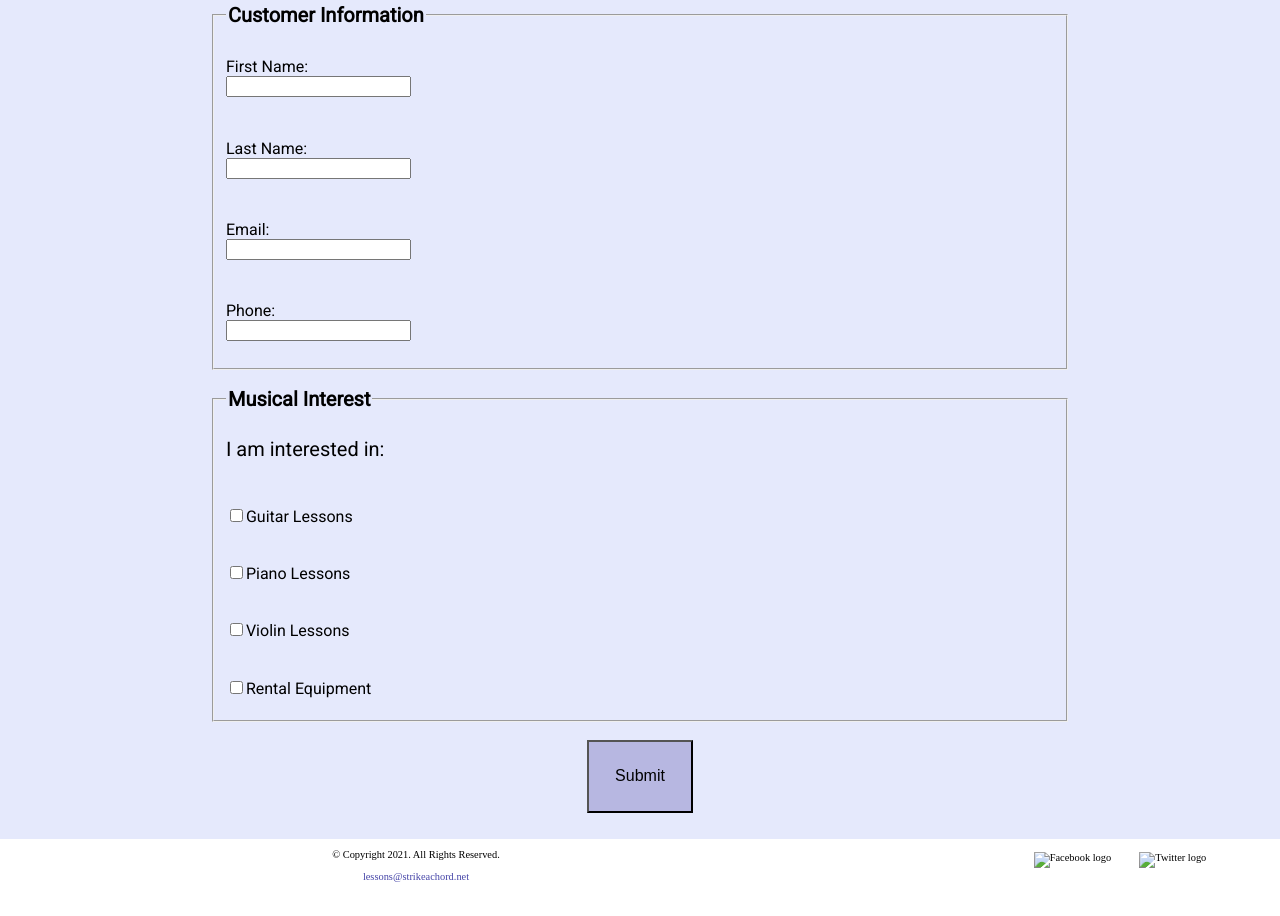
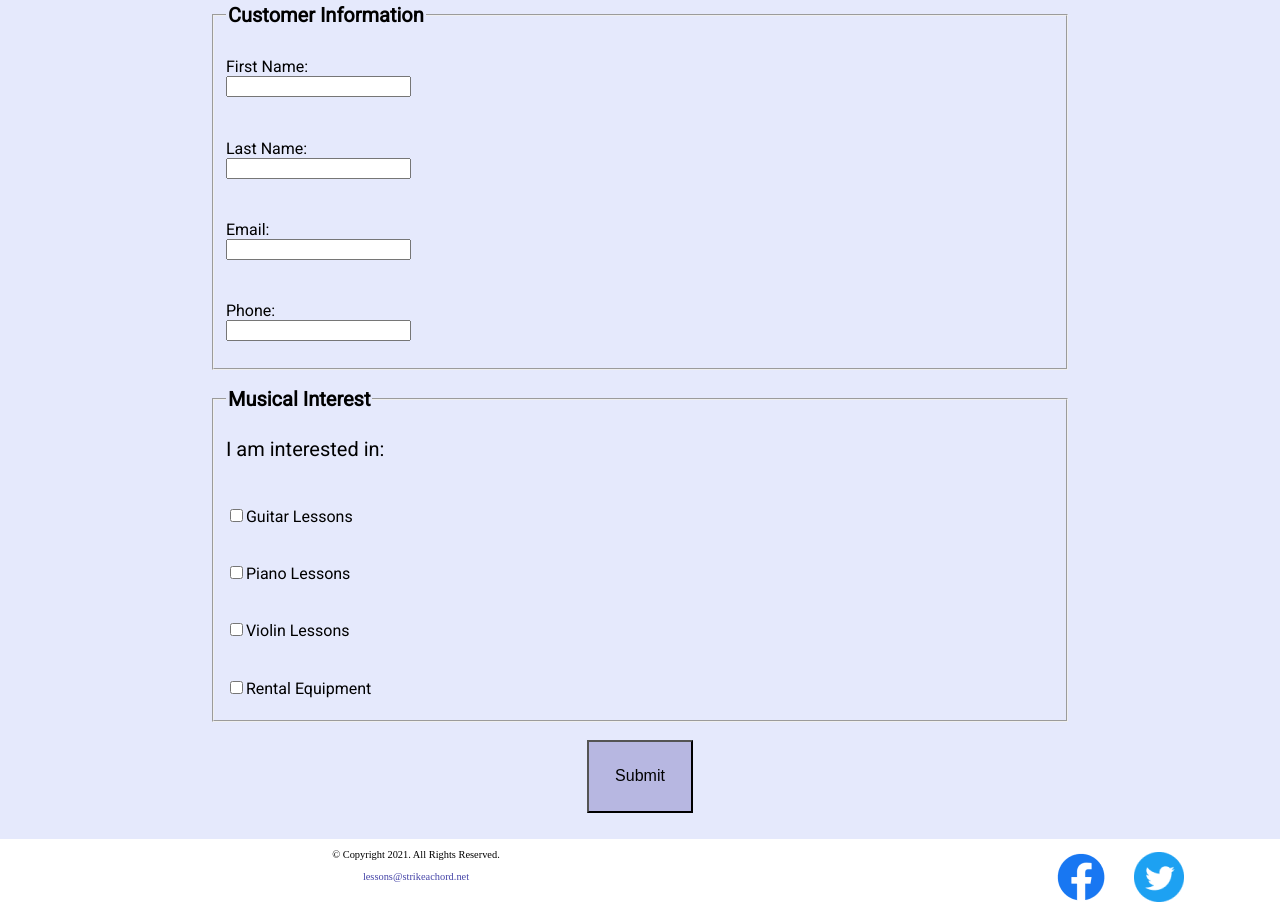
Before and after one commit to jjackson85/music, a plain HTML site: page contact.html in a window 1280 px wide. Shown: the part 994-1910 px from the top of the page. Before the commit the page ends 1886 px from the top, so only its background shows below. Drawn offline with Linux system fonts and the light colour scheme; the site is published under a folder, as on GitHub Pages, so addresses that start at the root find nothing.

```diff
--- a/contact.html
+++ b/contact.html
@@ -88,8 +88,8 @@
   <p><a href="mailto:lessons@strikeachord.net">lessons@strikeachord.net</a></p>
   </div>
   <div class="social">
-    <img src="/images/facebook-logo.png" alt="Facebook logo"><a href="https://www.facebook.com" target="_blank"></a>
-    <img src="/images/twitter-logo.png" alt="Twitter logo"><a href="https://www.twitter.com" target="_blank"></a>
+    <a href=https://www.facebook.com target="_blank"><img src="./images/facebook-logo.png" alt="Facebook logo"></a>
+    <a href=https://www.twitter.com target="_blank"><img src="./images/twitter-logo.png" alt="Twitter logo"></a>
   </div>
 </footer>
 <script src="scripts/script.js"></script>
--- a/css/styles.css
+++ b/css/styles.css
@@ -190,7 +190,6 @@
     font-size: 0.65em;
     clear: left;
 }
-
 footer a {
     color: #4645a8;
     text-decoration: none;
```
Also changed, not shown: index.html (+2 -2 lines), instructors.html (+2 -2 lines), lessons.html (+2 -2 lines), rentals.html (+2 -2 lines), template.html (+2 -2 lines).
